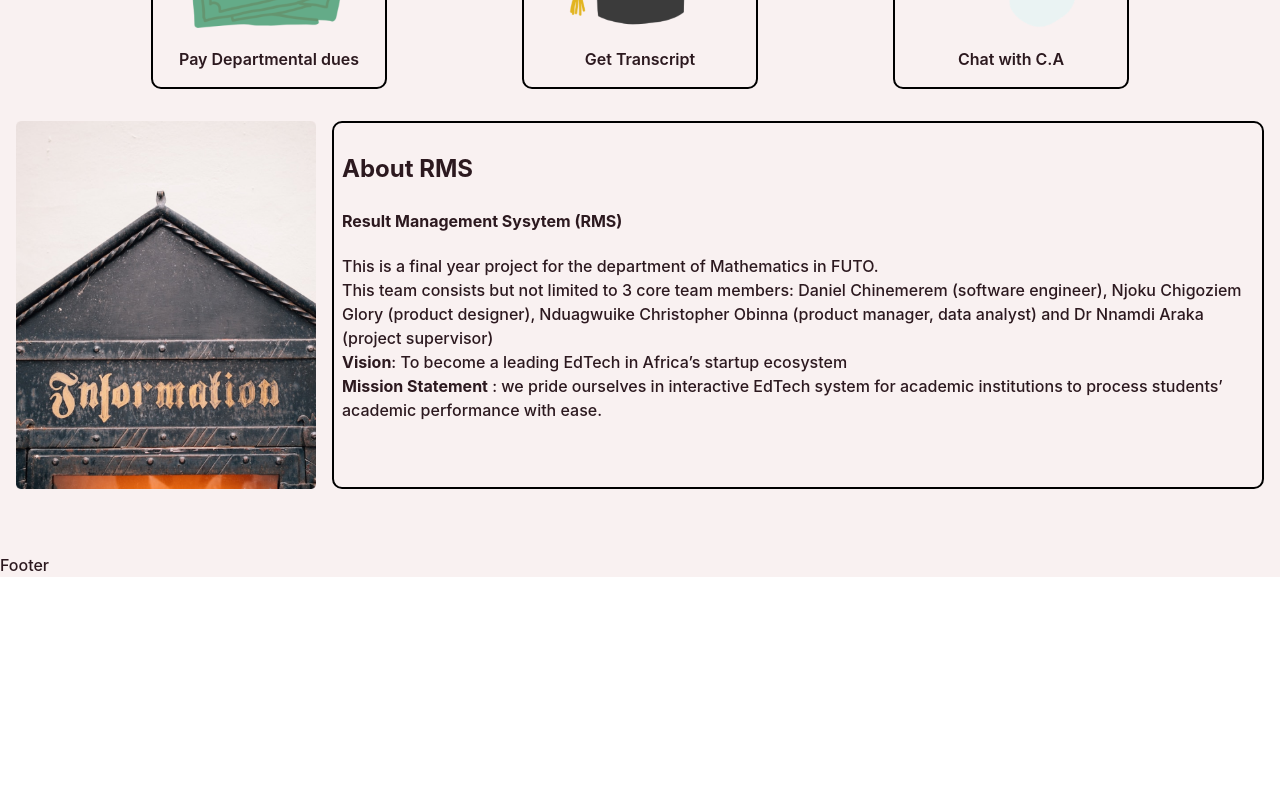
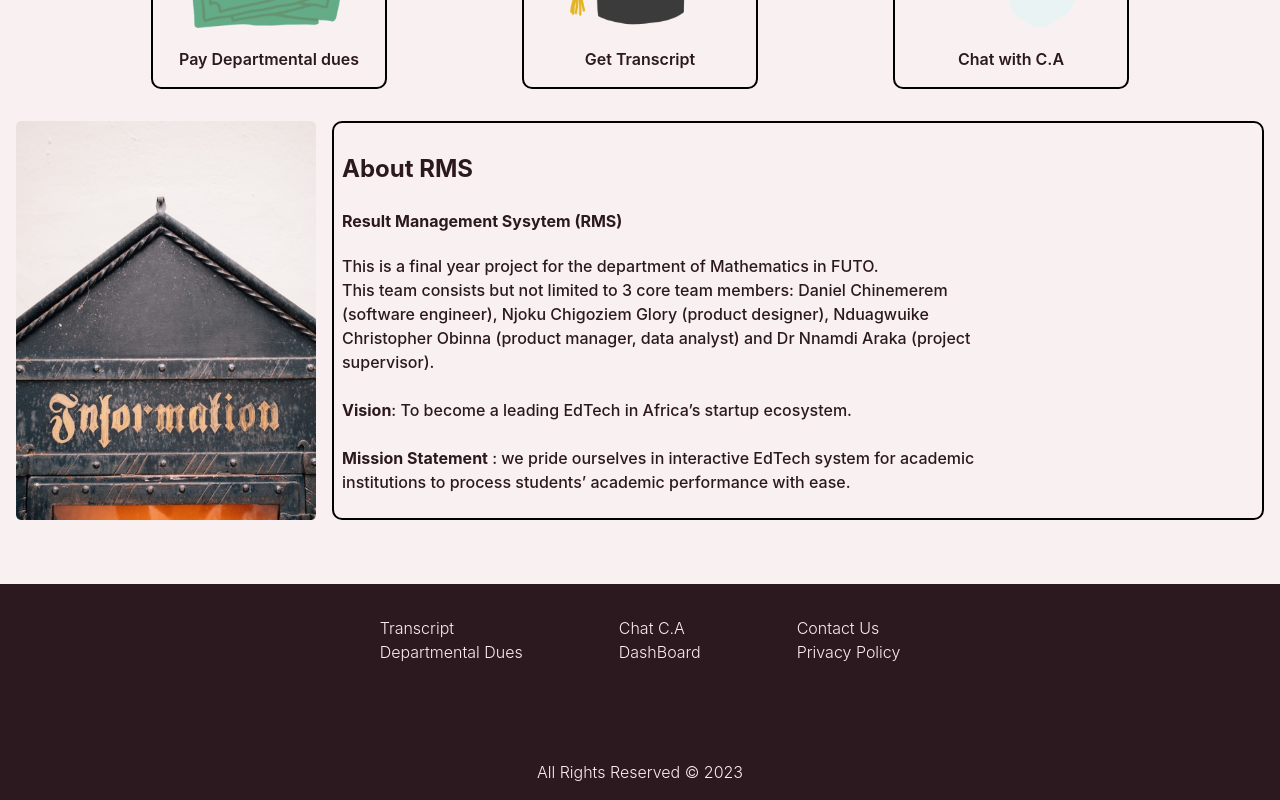
Before and after one commit to AchevaEnterprise/RMS-landing-page, a React (Create React App) app: page / in a window 1280 px wide. Shown: the part 1100-1900 px from the top of the page. Before the commit the page ends 1702 px from the top, so only its background shows below. Built offline with nearby package versions, Linux system fonts and the light colour scheme.

Commit message:
built the footer section

```diff
--- a/src/components/Body.tsx
+++ b/src/components/Body.tsx
@@ -92,21 +92,24 @@ const Body = () => {
             border="2px solid black"
             borderRadius="10px"
             textAlign="left">
+            <Box w="70%">
               <Text as="h2">About RMS</Text>
               <Text as="h4">Result Management Sysytem (RMS)</Text>
-            <Text minH="100%">
-              This is a final year project for the department of Mathematics in
-              FUTO. <br />
-              This team consists but not limited to 3 core team members: Daniel
-              Chinemerem (software engineer), Njoku Chigoziem Glory (product
-              designer), Nduagwuike Christopher Obinna (product manager, data
-              analyst) and Dr Nnamdi Araka (project supervisor) <br />
+              <Text>
+                This is a final year project for the department of Mathematics
+                in FUTO. <br />
+                This team consists but not limited to 3 core team members:
+                Daniel Chinemerem (software engineer), Njoku Chigoziem Glory
+                (product designer), Nduagwuike Christopher Obinna (product
+                manager, data analyst) and Dr Nnamdi Araka (project supervisor).{" "}
+                <br /> <br />
                 <strong>Vision</strong>: To become a leading EdTech in Africa’s
-              startup ecosystem <br />
+                startup ecosystem. <br /> <br />
                 <strong>Mission Statement</strong> : we pride ourselves in
                 interactive EdTech system for academic institutions to process
                 students’ academic performance with ease.
               </Text>
+            </Box>
           </Box>
         </Flex>
       </Box>
--- a/src/components/Footer.tsx
+++ b/src/components/Footer.tsx
@@ -1,5 +1,29 @@
+import { Box, Flex, Link, Text } from "@chakra-ui/react";
+
 const Footer = () => {
-  return <div>Footer</div>;
+  return (
+    <Box as="footer" bgColor="#2C191F" textColor="#FDECF3" fontWeight="300">
+      <Flex flexDir="column" alignItems="center" rowGap="5rem" pt="2rem">
+        <Flex gap="6rem">
+          <Flex flexDir="column">
+            <Link>Transcript</Link>
+            <Link>Departmental Dues</Link>
+          </Flex>
+          <Flex flexDir="column">
+            <Link>Chat C.A</Link>
+            <Link>DashBoard</Link>
+          </Flex>
+          <Flex flexDir="column">
+            <Link>Contact Us</Link>
+            <Link>Privacy Policy</Link>
+          </Flex>
+        </Flex>
+        <Flex textAlign="center">
+          <Text>All Rights Reserved &copy; 2023</Text>
+        </Flex>
+      </Flex>
+    </Box>
+  );
 };
 
 export default Footer;
```
Lines whose indentation alone changed are shown as unchanged.
